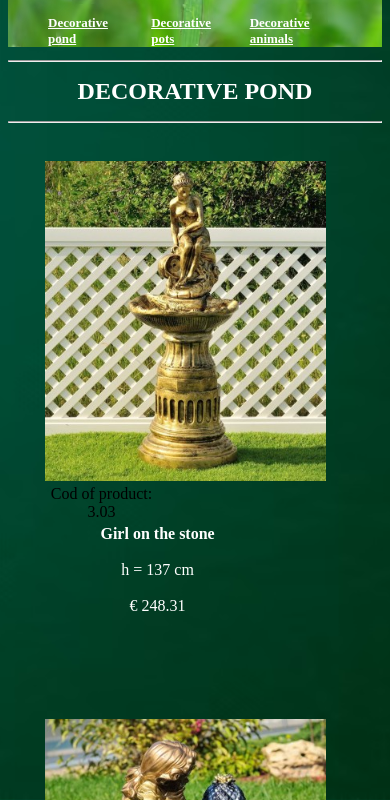
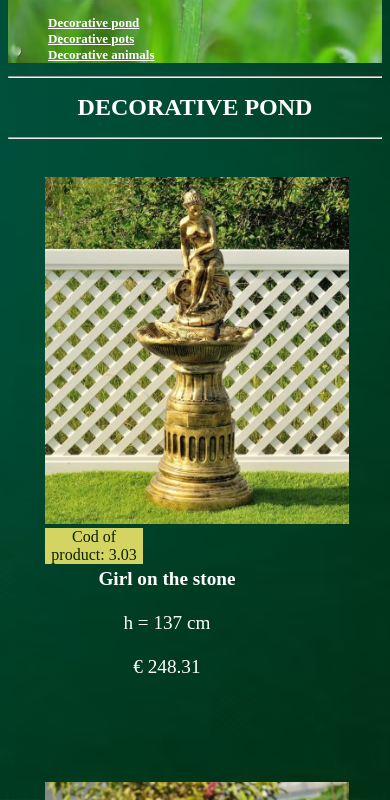
Before and after one commit to NickKod/ArtFigure, a plain HTML site: page index.html in a window 390 px wide. Shown: the part 44-844 px from the top of the page. Drawn offline with nearby package versions, Linux system fonts and the light colour scheme.

Commit message:
Add files via upload

```diff
--- a/style.css
+++ b/style.css
@@ -46,10 +46,15 @@ h1 {
 }
 .art1 {
     display: inline-block;
-    width:80%;
+    width:85%;
     vertical-align: middle;
     padding: 10px 5%;
     text-align: center;
+}
+.nomer {
+    background-color: rgb(212, 212, 99);
+    color: rgb(8, 32, 5);
+    width: 80%;
 }
 p {
     margin: 4px 4px 4px 0;
@@ -64,14 +69,17 @@ p {
     background-attachment: fixed;
     background-repeat: no-repeat;
     background-size: cover;
+
 }
 .final>div {
-    width: 90%;
-    padding: 10px;
+    width: 100%;
+   padding: 5px;
     background-color: white;
     font-size:30px;
     text-align: center;
     border: 4px solid black;
+    align-items: center;
+    justify-content: center;
 }
 footer {
     background-color:black;
@@ -102,19 +110,17 @@ footer {
         font-size: medium;
     }
 }
-@media(max-width: 1200px){
+@media(max-width: 1025px){
     .art1 {
-        display: flex;
-        flex-direction: column-reverse;
         width: 70%;
-        padding: 30px 10%;
+        padding: 35px 15%;
         justify-content: center;
     }
     img {
         width: 100%;
     }
     .razryv1{
-        height:100px;
+        height:0px;
     }
     .photo1 {
         width: 40%;
@@ -131,7 +137,7 @@ footer {
     .art1 {
         display: flex;
         flex-direction: column-reverse;
-        width: 60%;
+        width: 65%;
         padding: 30px 15%;
         justify-content: center;
     }
@@ -149,7 +155,7 @@ footer {
     }
     p {
         width: 200%;
-        font-size: medium;
+        font-size: larger;
     }
 }
 @media (max-width: 850px){
@@ -158,7 +164,7 @@ footer {
     }
 
    .art1 {
-        width: 60%;
+        width: 65%;
         padding: 30px 15%;
         justify-content: center;
     }
@@ -176,17 +182,16 @@ footer {
     }
     p {
         width: 200%;
-        font-size: medium;
+        font-size: larger;
     }
 }
 @media (max-width: 700px){
     .art1 {
-        width: 60%;
-        padding: 30px 10%;
+        width: 65%;
         justify-content: center;
     }
     img {
-        width: 250%;
+        width: 210%;
     }
     .razryv1{
         height:100px;
@@ -199,13 +204,16 @@ footer {
     }
     p {
         width: 200%;
-        font-size: medium;
+        font-size: larger;
     }
     h1 {
         font-size: 150%;
     }
+    .final>div {
+        font-size: 25px;
+    }
 }
-@media (max-width: 400px){
+@media (max-width: 500px){
     .art1 {
         width: 60%;
         padding: 30px 10%;
@@ -231,7 +239,42 @@ footer {
         font-size: 150%;
     }
     .nav-list {
+        display: block;
+    }
+    .final>div {
+        font-size: 20px;
+    }
+}
+@media (max-width: 400px){
+    .art1 {
+        width: 65%;
+        padding: 30px 10%;
+        justify-content: center;
+    }
+    img {
+        width: 250%;
+    }
+    .razryv1{
+        height:100px;
+    }
+    .photo1 {
+        width: 50%;
+    }
+    .photo2 {
+        width: 50%;
+    }
+    p {
+        width: 200%;
+        font-size: larger;
+    }
+    h1 {
+        font-size: 150%;
+    }
+    .nav-list {
         font-size: small;
+    }
+    .final {
+        padding: 10% 10%;
     }
 }
 @media (max-width: 300px){
@@ -262,4 +305,7 @@ footer {
     .nav-list {
         display: block;
     }
+    .final>div {
+        font-size: 15px;
+    }
 }
```
